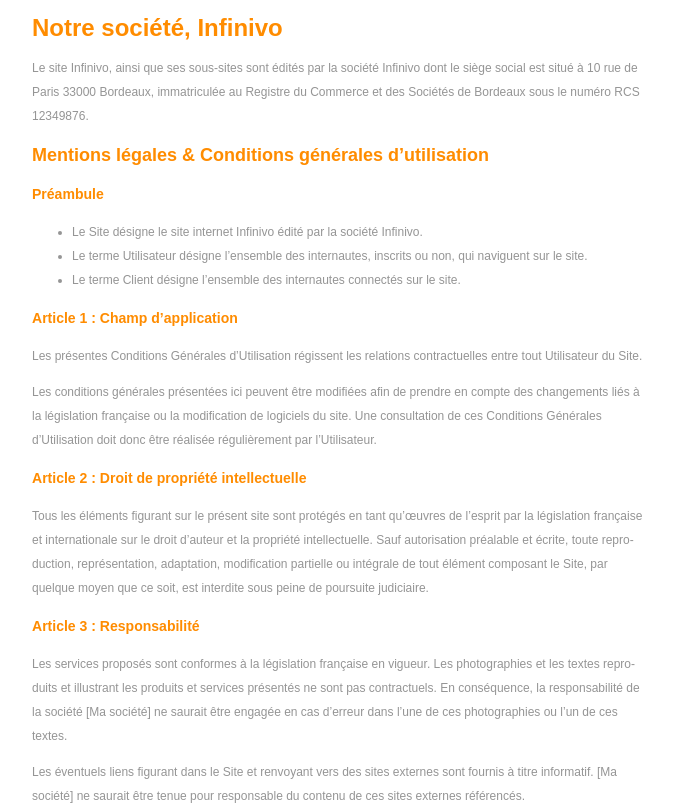
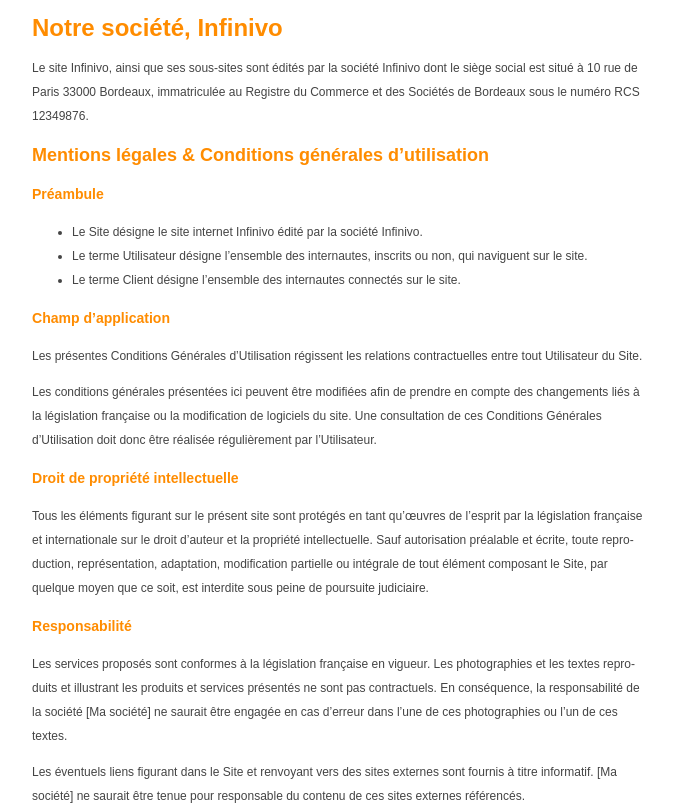
Before and after one commit to AmeLaporte/MSPR_ConceptionInfra, a plain HTML site: page Web/cgu.html in a window 1280 px wide. Shown: the top 811 px of the page, without its empty margins (298-971 px from the left). Drawn offline with Linux system fonts and the light colour scheme.

Commit message:
[GB] Typos

```diff
--- a/Web/cgu.html
+++ b/Web/cgu.html
@@ -7,7 +7,7 @@
   <meta name="author" content="Infinivo">
 
   <style type="text/css">
-	body { margin:0; padding:0; width:100%; color:#959595; font:normal 12px/2.0em Sans-Serif;}
+	body { margin:0; padding:0; width:100%; color:#444444; font:normal 12px/2.0em Sans-Serif;}
         h1, h2, h3, h4, h5, h6 {color:darkorange;}
 	#page { background:#eee;}
 	header, #footer, #top-nav, #content, #content #contentbar, #content #sidebar { margin:0; padding:0;}
@@ -32,16 +32,16 @@
     <li>Le terme Client désigne l’en­semble des inter­nautes connec­tés sur le site.</li>
 </ul></p>
 
-<h3>Article 1 : Champ d’application</h3>
+<h3>Champ d’application</h3>
 
 <p>Les pré­sentes Conditions Générales d’Utilisation régissent les rela­tions contrac­tuelles entre tout Utilisateur du Site.</p>
 
 <p>Les condi­tions géné­rales pré­sen­tées ici peuvent être modi­fiées afin de prendre en compte des chan­ge­ments liés à la légis­la­tion fran­çaise ou la modi­fi­ca­tion de logi­ciels du site. Une consul­ta­tion de ces Conditions Générales d’Utilisation doit donc être réa­li­sée régu­liè­re­ment par l’Utilisateur.</p>
 
-<h3>Article 2 : Droit de propriété intellectuelle</h3>
+<h3>Droit de propriété intellectuelle</h3>
 
 <p>Tous les élé­ments figu­rant sur le pré­sent site sont pro­té­gés en tant qu’œuvres de l’es­prit par la légis­la­tion fran­çaise et inter­na­tio­nale sur le droit d’au­teur et la pro­prié­té intel­lec­tuelle. Sauf auto­ri­sa­tion préa­lable et écrite, toute repro­duc­tion, repré­sen­ta­tion, adap­ta­tion, modi­fi­ca­tion par­tielle ou inté­grale de tout élé­ment com­po­sant le Site, par quelque moyen que ce soit, est inter­dite sous peine de pour­suite judi­ciaire.</p>
-<h3>Article 3 : Responsabilité</h3>
+<h3>Responsabilité</h3>
 
 <p>Les ser­vices pro­po­sés sont conformes à la légis­la­tion fran­çaise en vigueur. Les pho­to­gra­phies et les textes repro­duits et illus­trant les pro­duits et ser­vices pré­sen­tés ne sont pas contrac­tuels. En consé­quence, la res­pon­sa­bi­li­té de la socié­té [Ma socié­té] ne sau­rait être enga­gée en cas d’er­reur dans l’une de ces pho­to­gra­phies ou l’un de ces textes.</p>
 
```
Also changed, not shown: Web/index.html (+4 -4 lines).
